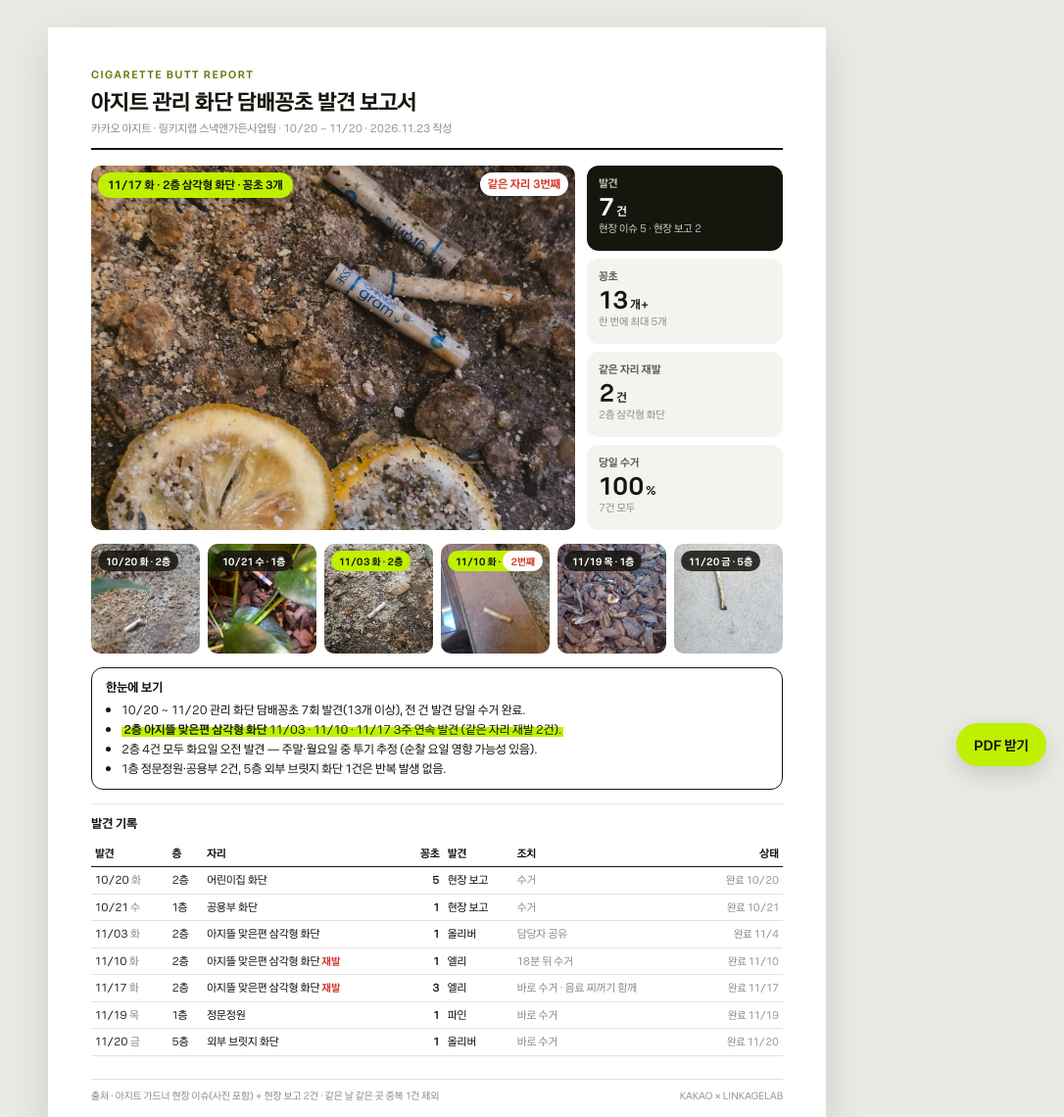
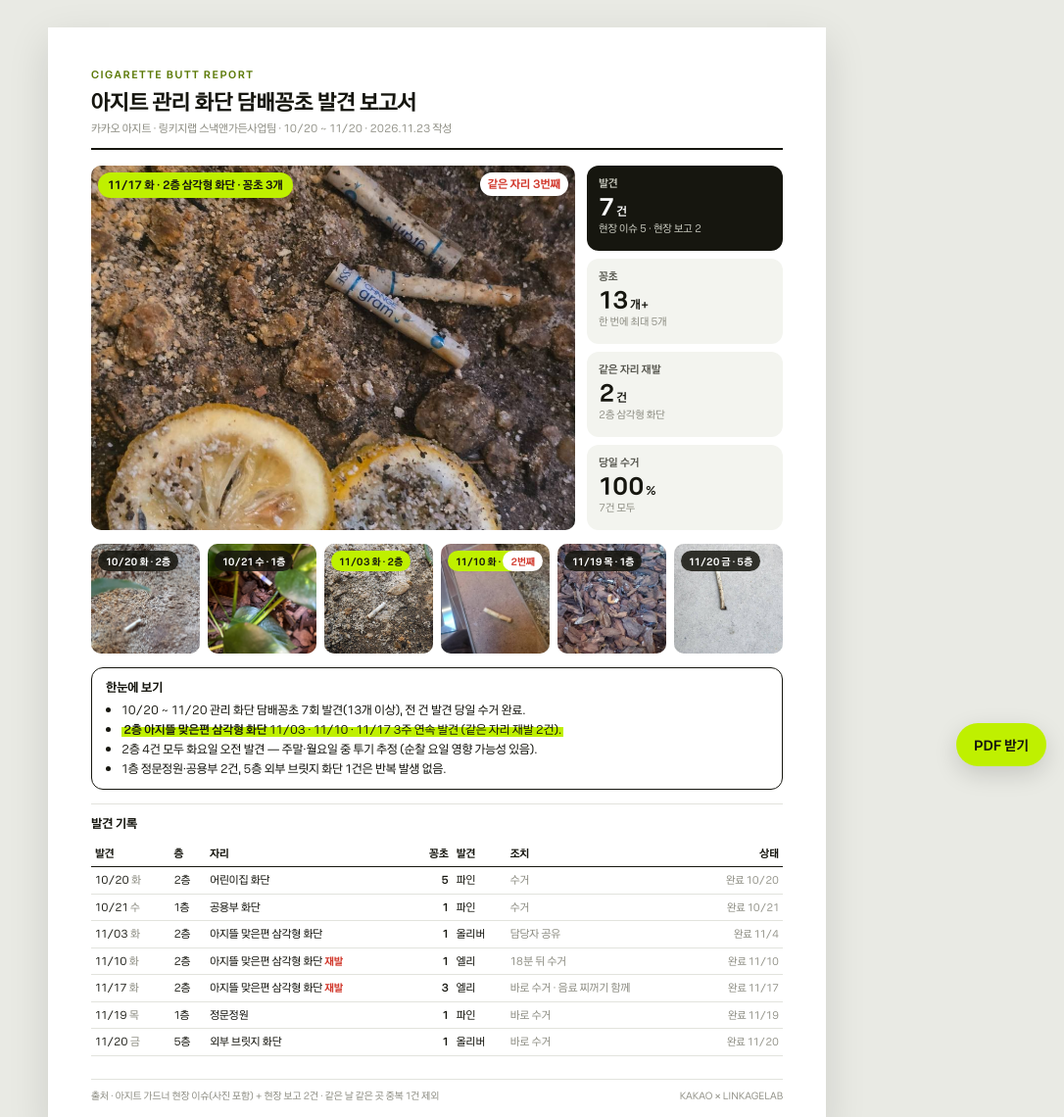
Before and after one commit to jamie4321-sudo/agit-gardener, a plain HTML site: page report/cigarette/index.html in a window 1280 px wide. Shown: the top 1140 px of the page at 98% size, without its empty margins (194-1280 px from the left). Drawn offline with Linux system fonts and the light colour scheme.

Commit message:
보고서: 10/20·10/21 발견자 '현장 보고' → 파인
Co-Authored-By: Claude Opus 5.5 <noreply@anthropic.com>

```diff
--- a/report/cigarette/index.html
+++ b/report/cigarette/index.html
@@ -76,8 +76,8 @@ mark.hl{background:linear-gradient(transparent 38%,#bff000 38%,#bff000 92%,trans
 <script>
 /* ── 데이터: 아지트 가드너 현장 이슈 5건 + 현장 보고 2건 (11/19 1층 같은 날 중복 1건 제외) ── */
 var D=[
- {d:"10/20",w:"화",fl:"2층",p:"어린이집 화단",n:5,who:"현장 보고",act:"수거",img:"photos/1020-2f-kids.jpg",pos:"50% 55%"},
- {d:"10/21",w:"수",fl:"1층",p:"공용부 화단",n:1,who:"현장 보고",act:"수거",img:"photos/1021-1f.jpg",pos:"45% 30%"},
+ {d:"10/20",w:"화",fl:"2층",p:"어린이집 화단",n:5,who:"파인",act:"수거",img:"photos/1020-2f-kids.jpg",pos:"50% 55%"},
+ {d:"10/21",w:"수",fl:"1층",p:"공용부 화단",n:1,who:"파인",act:"수거",img:"photos/1021-1f.jpg",pos:"45% 30%"},
  {d:"11/03",w:"화",fl:"2층",p:"아지뜰 맞은편 삼각형 화단",n:1,who:"올리버",act:"담당자 공유",done:"11/4",img:"photos/1103-oliver-before2.jpg",pos:"50% 45%",wide:"photos/1103-oliver-before1.jpg",nth:1},
  {d:"11/10",w:"화",fl:"2층",p:"아지뜰 맞은편 삼각형 화단",n:1,who:"엘리",act:"18분 뒤 수거",done:"11/10",img:"photos/1110-ellie-before1.jpg",pos:"50% 60%",nth:2},
  {d:"11/17",w:"화",fl:"2층",p:"아지뜰 맞은편 삼각형 화단",n:3,who:"엘리",act:"바로 수거 · 음료 찌꺼기 함께",done:"11/17",img:"photos/1117-ellie-before2.jpg",pos:"50% 35%",nth:3},
```
Also changed, not shown: 1 other file.
